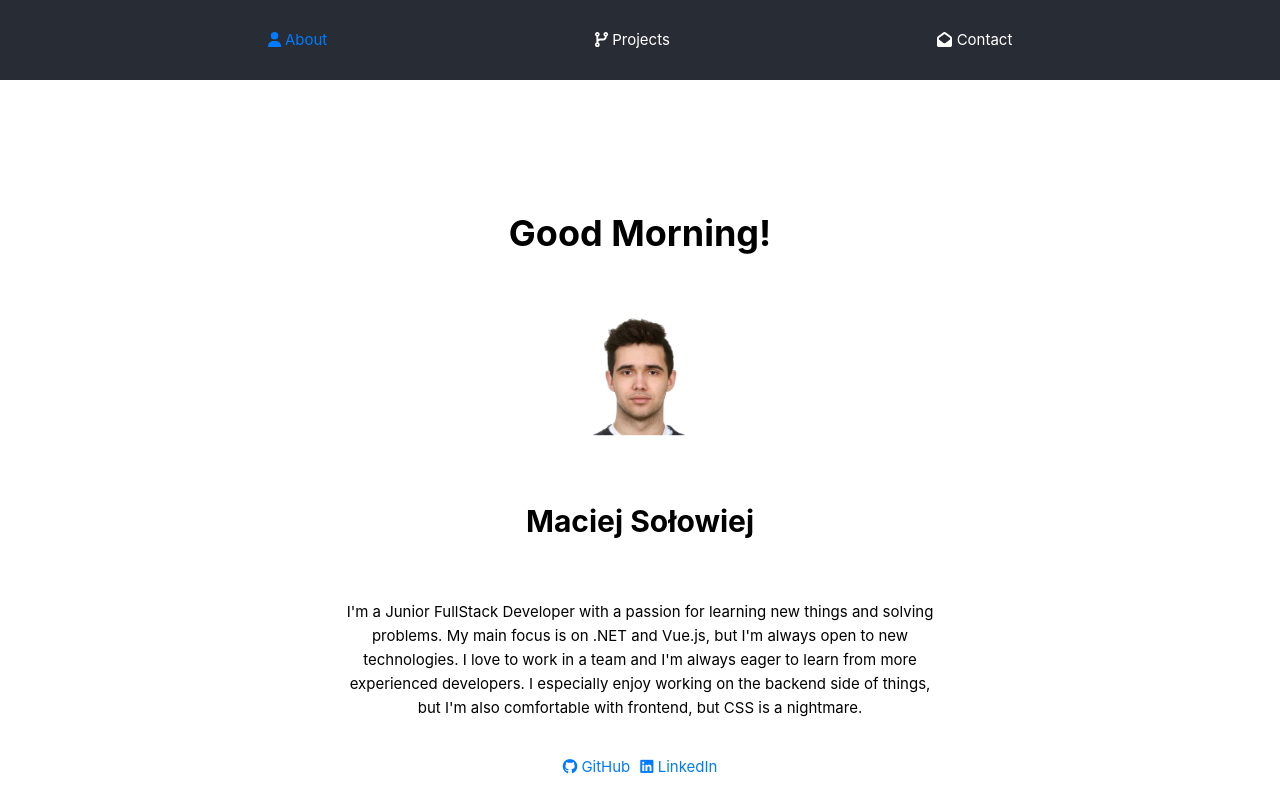
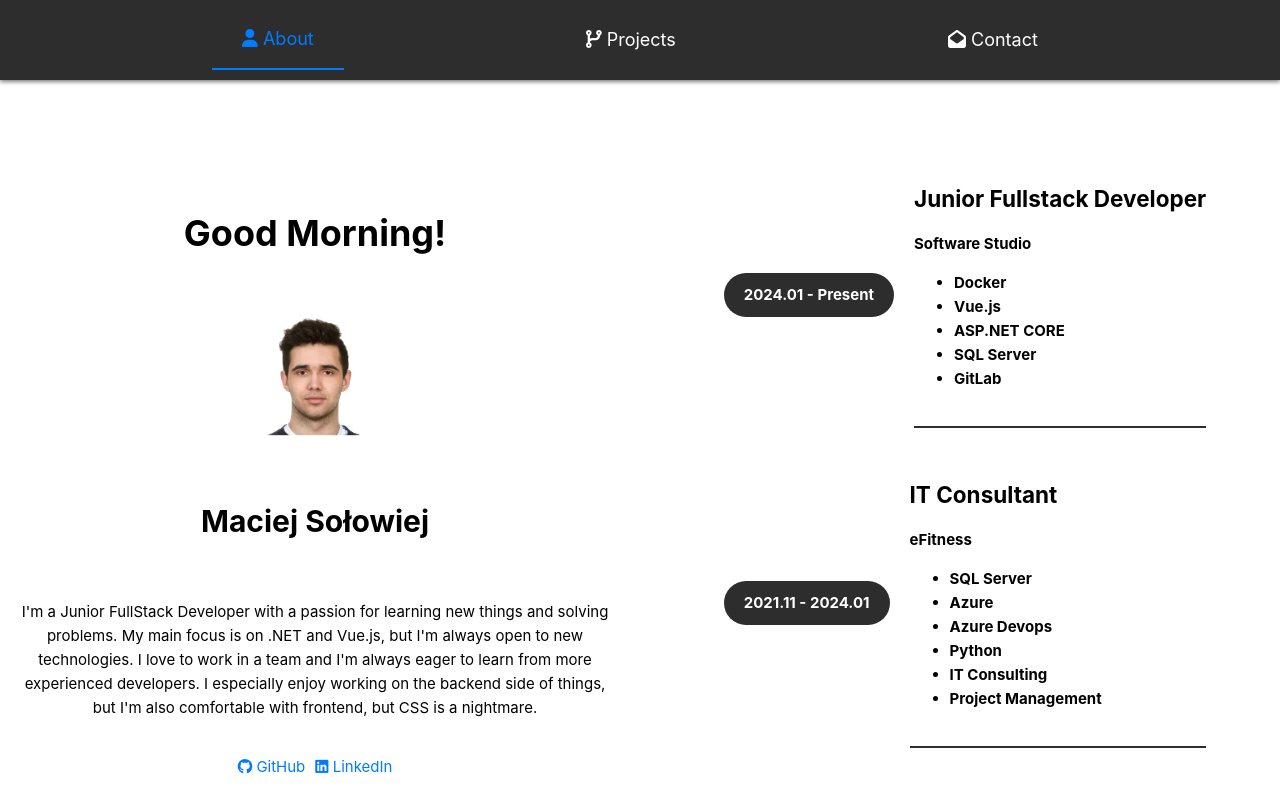
Before and after one commit to solowiejmaciej/Portfolio, a Vue app: page / in a window 1280 px wide. Shown: the top 812 px of the page. Built offline with nearby package versions, Linux system fonts and the light colour scheme.

Commit message:
Updated styles

```diff
--- a/package.json
+++ b/package.json
@@ -12,6 +12,8 @@
   "dependencies": {
     "@fortawesome/free-solid-svg-icons": "^6.5.1",
     "@fortawesome/vue-fontawesome": "^3.0.5",
+    "@vuelidate/core": "^2.0.3",
+    "@vuelidate/validators": "^2.0.4",
     "serve": "^14.2.1",
     "typed.js": "^2.1.0",
     "vue": "^3.3.11",
--- a/src/components/Modal.vue
+++ b/src/components/Modal.vue
@@ -1,12 +1,21 @@
 <template>
-  <div class="backdrop">
-    <div class="myModal">
-      <button class="close-button" @click="closeModal"> &times; </button>
-      <h1>{{ title }}</h1>
-      <p>GitHub URL: <a :href="url" target="_blank">{{ url }}</a></p>
-      <p v-if="isLive">Live URL: <a :href="liveUrl">{{ liveUrl }}</a></p>
-      <h4>{{ description }}</h4>
-      <img class="modal-image" v-for="(image, index) in images" :key="index" :src="image" />    </div>
+    <div class="modal">
+      <div class="modal-content">
+        <span class="close-button" @click="$emit('closeModal')">&times;</span>
+
+        <h2 class="modal-title">{{ title }}</h2>
+
+        <div class="modal-images">
+          <img class="modal-image" v-for="(image, index) in images" :key="index" :src="image" />
+        </div>
+
+        <p class="modal-description">{{ description }}</p>
+
+        <div class="modal-links">
+          <a :href="url" target="_blank" rel="noopener noreferrer">View on GitHub</a>
+          <a v-if="isLive" :href="liveUrl" target="_blank" rel="noopener noreferrer">View Live Site</a>
+        </div>
+      </div>
     </div>
   </template>
 
@@ -55,41 +64,77 @@ export default {
 </script>
 
 <style scoped>
-.backdrop {
+
+.modal {
+  display: flex;
+  justify-content: center;
+  align-items: center;
   position: fixed;
   top: 0;
   left: 0;
   width: 100%;
   height: 100%;
-    background-color: rgba(0, 0, 0, 0.5); /* Semi-transparent black */
-    display: flex;
-    justify-content: center;
-    align-items: center;
+  background-color: rgba(0, 0, 0, 0.5);
 }
 
-.myModal {
-    width: 90%; /* 90% of the screen width */
-    height: 90%; /* 90% of the screen height */
-    background-color: #fff; /* White background */
-    border-radius: 10px; /* Rounded corners */
-    padding: 20px; /* Some padding */
-    box-sizing: border-box; /* Include padding and border in element's total width and height */
-    position: relative; /* Position relative to the backdrop */
-    overflow: auto; /* Add scrollbars if content overflows */
+.modal-content {
+  position: relative;
+  background-color: #fff;
+  padding: 20px;
+  border-radius: 4px;
+  width: 80%;
+  max-width: 500px;
 }
 
 .close-button {
   position: absolute;
   top: 10px;
   right: 10px;
-    border: none;
-    background: none;
-    font-size: 2em;
+  font-size: 24px;
   cursor: pointer;
 }
 
+.modal-title {
+  margin-bottom: 20px;
+  font-size: 24px;
+  font-weight: bold;
+}
+
+.modal-images {
+  display: flex;
+  justify-content: center;
+  flex-wrap: wrap;
+  margin-bottom: 20px;
+}
+
 .modal-image {
-    width: 40%;
+  width: 100%;
+  max-width: 200px;
   height: auto;
+  object-fit: cover;
+  margin: 5px;
 }
+.modal-description {
+  margin-bottom: 20px;
+}
+
+.modal-links {
+  display: flex;
+  justify-content: space-between;
+}
+
+.modal-links a {
+  display: inline-block;
+  background-color: #007BFF;
+  color: white;
+  padding: 10px 20px;
+  border-radius: 4px;
+  text-decoration: none;
+  transition: background-color 0.3s ease;
+}
+
+.modal-links a:hover {
+  background-color: #0056b3;
+}
+
 </style>
--- a/src/components/NavBar.vue
+++ b/src/components/NavBar.vue
@@ -11,22 +11,26 @@ export default {
     name: 'NavBar',
 }
 </script>
-
 <style scoped>
     div {
         top: 0;
         display: flex;
         justify-content: space-evenly;
         align-items: center;
-        background-color: #282c34;
+        background-color: #2d2d2d;
         color: white;
         height: 10vh;
+        box-shadow: 0 2px 4px rgba(0, 0, 0, 0.5); /* Add a shadow to the navbar */
     }
     a {
         color: white;
         text-decoration: none;
+        padding: 15px 30px; /* Increase the padding */
+        font-size: 1.2em; /* Increase the font size */
+        transition: color 0.3s ease, border-bottom 0.3s ease; /* Add a transition effect */
     }
     a:hover, .active {
-        color: #007bff;
+        color: #007bff; /* Change the color on hover */
+        border-bottom: 2px solid #007bff; /* Add an underline on hover */
     }
 </style>
--- /dev/null
+++ b/src/components/WorkHistoryTimeLine.vue
@@ -0,0 +1,75 @@
+<template>
+    <div class="timeline">
+        <div class="timeline-item" v-for="(item, index) in timeline" :key="index">
+            <div class="timeline-date">
+                <span>{{ item.period }}</span>
+            </div>
+            <div class="timeline-content">
+                <h2>{{ item.title }}</h2>
+                <p>{{ item.company }}</p>
+                <ul>
+                    <li v-for="(skill, i) in item.skills" :key="i">{{ skill }}</li>
+                </ul>
+            </div>
+        </div>
+    </div>
+</template>
+<script>
+export default {
+    data() {
+        return {
+            timeline: [
+                {
+                    title: 'Junior Fullstack Developer',
+                    company: 'Software Studio',
+                    period: '2024.01 - Present',
+                    skills: ['Docker', 'Vue.js', 'ASP.NET CORE', 'SQL Server', 'GitLab']
+                },
+                {
+                    title: 'IT Consultant',
+                    company: 'eFitness',
+                    period: '2021.11 - 2024.01',
+                    skills: [ 'SQL Server', 'Azure', 'Azure Devops', 'Python', 'IT Consulting', 'Project Management']
+                },
+            ],
+        };
+    },
+};
+</script>
+
+<style scoped>
+.timeline {
+    display: flex;
+    flex-direction: column;
+    align-items: center;
+    margin: 0 auto;
+}
+
+.timeline-item {
+    display: flex;
+    justify-content: center;
+    align-items: center;
+    width: 100%;
+    margin-bottom: 30px;
+    font-weight: bold;  /* Makes the text bold */
+
+}
+
+.timeline-date {
+    background: #2d2d2d;
+    color: #fff;
+    padding: 10px 20px;
+    border-radius: 30px;
+    margin-right: 20px;
+}
+
+.timeline-content {
+    flex-grow: 1;
+    border-bottom: 2px solid #2d2d2d;
+    padding-bottom: 20px;
+}
+
+.timeline-content h2 {
+    margin-bottom: 10px;
+}
+</style>
--- a/src/views/AboutView.vue
+++ b/src/views/AboutView.vue
@@ -1,4 +1,5 @@
 <template>
+<div class="content">
     <div class="about-container">
         <h1 id="typed"></h1>
         <img class="profile-picture" src="../assets/profilepic.png" alt="Profile Picture">
@@ -11,23 +12,33 @@
             <a href="https://www.linkedin.com/in/maciej-so%C5%82owiej-9bbb85235/" target="_blank">
                 <i class="fab fa-linkedin"></i> LinkedIn
             </a>
-        <!-- Add more links as needed -->
             </div>
     </div>
+    <div class="timeline-container slide-in-right">
+                <WorkHistoryTimeLine/>
+        </div>
+</div>
+
 </template>
 
 <script>
 import Typed from 'typed.js';
+import WorkHistoryTimeLine from '../components/WorkHistoryTimeLine.vue';
 
 export default {
+    name: 'AboutView',
+    components: {
+        WorkHistoryTimeLine
+    },
     mounted() {
         new Typed('#typed-name', {
             strings: ["Maciej Sołowiej"],
             typeSpeed: 50,
             backSpeed: 50,
             loop: false,
-            showCursor: false
+            showCursor: false,
         });
+
         const hour = new Date().getHours();
         let greeting;
         if (hour < 12) {
@@ -44,13 +55,54 @@ export default {
             backSpeed: 50,
             loop: false,
             showCursor: false
-
         });
     }
 };
 </script>
 
+
 <style scoped>
+@keyframes slide-in-right {
+    0% {
+        transform: translateX(100%);
+        opacity: 0;
+    }
+    100% {
+        transform: translateX(0);
+        opacity: 1;
+    }
+}
+
+.slide-in-right {
+    animation: slide-in-right 1s ease-out forwards;
+}
+.timeline-container {
+    flex: 1;
+    display: flex;
+    flex-direction: column;
+    justify-content: center;
+}
+.content {
+    display: flex;
+    flex-direction: column;
+    justify-content: space-between;
+}
+
+.about-container, .timeline-container {
+    flex: 1;
+    margin-bottom: 20px;  /* Add some space between the elements */
+}
+
+@media (min-width: 768px) {
+    .content {
+        flex-direction: row;
+    }
+
+    .about-container {
+        margin-right: 20px;  /* Add some space between the elements */
+        margin-bottom: 0;
+    }
+}
 .about-container {
     display: flex;
     flex-direction: column;
--- a/src/views/ContactView.vue
+++ b/src/views/ContactView.vue
@@ -1,34 +1,69 @@
 <template>
     <div class="contact-view">
         <h1>Contact</h1>
-        <form @submit.prevent class="animated-form">
+        <form @submit.prevent="submitForm" class="animated-form">
             <div class="form-group">
                 <label for="name">Name:</label>
-                <input type="text" id="name" v-model="name" />
+                <input type="text" id="name" v-model="v$.name.$model" />
+                <br>
+                <span class="error" v-if="v$.name.$error">Name must be 2-50 characters long and cannot be empty</span>
             </div>
             <div class="form-group">
                 <label for="email">Email:</label>
-                <input type="email" id="email" v-model="email" />
+                <input type="email" id="email" v-model="v$.fieldEmail.$model" />
+                <br>
+                <span class="error" v-if="v$.fieldEmail.$error">Please enter a valid email</span>
             </div>
             <div class="form-group">
                 <label for="message">Message:</label>
-                <textarea id="message" v-model="message"></textarea>
+                <textarea id="message" v-model="v$.message.$model"></textarea>
+                <br>
+                <span class="error" v-if="v$.message.$error">Message must be 10-400 characters long</span>
             </div>
             <button type='submit'>Submit</button>
         </form>
+        <p v-if="showMessage" class="success-message">Thank you for contact, I will respond as soon as I can!</p>
     </div>
 </template>
+<script>
+import { ref } from 'vue'
+import { required, maxLength, minLength, email } from '@vuelidate/validators'
+import { useVuelidate } from '@vuelidate/core'
 
-<script>
 export default {
-    data() {
-        return {
-            name: '',
-            email: '',
-            message: ''
-        };
+  setup() {
+    const name = ref('')
+    const fieldEmail = ref('')
+    const message = ref('')
+    const showMessage = ref(false)
+
+    const rules = {
+      name: { required, maxLength: maxLength(50), minLength: minLength(2) },
+      fieldEmail: { required, email },
+      message: { required, maxLength: maxLength(400), minLength: minLength(10)}
     }
-};
+
+    const v$ = useVuelidate(rules, { name, fieldEmail, message })
+
+    const submitForm = () => {
+    v$.value.$touch()
+    if (v$.value.$invalid) {
+        // Form is invalid, do not submit it
+        return
+    }
+
+    showMessage.value = true // Set showMessage to true after successful submission
+
+    // Reset the form and validation state
+    name.value = ''
+    fieldEmail.value = ''
+    message.value = ''
+    v$.value.$reset()
+    }
+
+    return { name, fieldEmail, message, v$, submitForm, showMessage }
+  }
+}
 </script>
 
 <style scoped>
@@ -77,4 +112,15 @@ button {
     border-radius: 4px;
     cursor: pointer;
 }
+.error {
+    color: red;
+    font-weight: bold;
+    font-size: 1em;
+    margin-top: 0.5em;
+}
+.success-message {
+    color: green;
+    font-size: 1.2em;
+    margin-top: 20px;
+}
 </style>
```
Also changed, not shown: 1 other file (tests, documents, lock files or other folders). Lines whose indentation alone changed are shown as unchanged.
